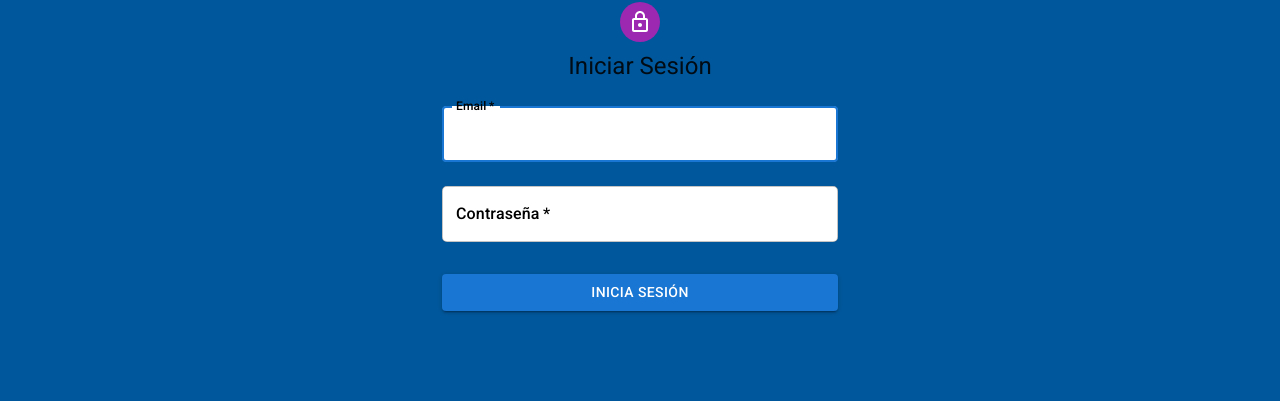
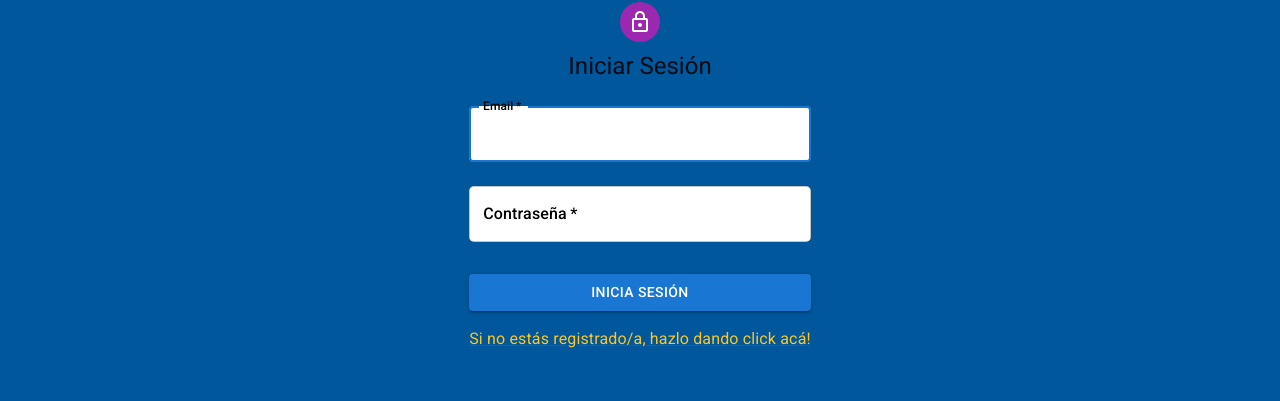
Before and after one commit to Franco-Odone/proyecto5M3BUDD-ecommerce-front, a React (Create React App) app: page /inicio-de-sesion in a window 1280 px wide. Shown: the part 118-519 px from the top of the page. Built offline with nearby package versions, Linux system fonts and the light colour scheme; no server answers.

Commit message:
integracion con paypal y detalles en otros componentes

```diff
--- a/package.json
+++ b/package.json
@@ -20,6 +20,7 @@
     "react-redux": "^8.0.5",
     "react-router-dom": "^6.6.1",
     "react-scripts": "5.0.1",
+    "sweetalert2": "^11.7.0",
     "web-vitals": "^2.1.4"
   },
   "scripts": {
--- a/src/components/Checkout/PaypalCheckoutButton.js
+++ b/src/components/Checkout/PaypalCheckoutButton.js
@@ -1,12 +1,12 @@
 import { useEffect, useState, useContext } from "react";
 import { useNavigate } from "react-router-dom";
+
+import Swal from "sweetalert2";
 
 import { PayPalButtons } from "@paypal/react-paypal-js";
 import { ProductContext } from "../context/ProductContext";
 
 const PaypalCheckoutButton = (props) => {
-  // const [paidFor, setPaidFor] = useState(false);
-  // const [error, setError] = useState(null);
   let { setUpdateUserProfile } = useContext(ProductContext);
 
   const [total, setTotal] = useState(props.cartTotal);
@@ -16,17 +16,6 @@ const PaypalCheckoutButton = (props) => {
   useEffect(() => {
     setTotal(props.cartTotal);
   }, [props.cartTotal]);
-
-  // const handleOnClick = (data, actions) => {
-  //   // Validate on button click, client or server side
-  //   const hasAlreadyBoughtProduct = false;
-  //   if (hasAlreadyBoughtProduct) {
-  //     // setError("El producto ya ha sido comprado");
-  //     return actions.reject();
-  //   } else {
-  //     return actions.resolve();
-  //   }
-  // };
 
   const onCreateOrder = (data, actions) => {
     return actions.order.create({
@@ -41,54 +30,45 @@ const PaypalCheckoutButton = (props) => {
   };
 
   const onApproveOrder = async (data, actions) => {
-    await actions.order.capture().then((details) => {
+    const ownerOrder = await actions.order.capture().then(async (details) => {
       const name = details.payer.name.given_name;
-      alert(
-        `Transacción completada a nombre de: ${name} (titular cuenta PayPal).`
-      );
+      return name;
     });
 
-    handleApprove(data.orderID);
-    alert("Gracias por su compra!");
-  };
+    await Swal.fire(
+      `Transacción completada a nombre de: ${ownerOrder} (titular cuenta PayPal).`
+    );
 
-  const handleApprove = (orderID) => {
     // Call backend function to fulfill order
 
-    // If response is success
-    // setPaidFor(true);
-    // console.log(paidFor);
     props.clearCart();
     navigate("/mi-perfil");
 
     // Refresh user´s account or subscription status
     setUpdateUserProfile(props.cartUpdate);
+    await Swal.fire(`Orden: "${data.orderID}", aprobada con éxito.`);
 
-    alert(`Orden n°: "${orderID}", aprovada con éxito.`);
-    // if the response is error
-    // alert("Your payment was processed successfully. However, we are unable to fulfill your purchase. Please contact us at support for assistance")
+    Swal.fire("Gracias por su compra!");
   };
 
   const onCancelOrder = () => {
     // Display cancel message, modal or redirect user to cancel page or back to cart
-    // setPaidFor(false);
+    Swal.fire({
+      icon: "error",
+      title: "Oops...",
+      text: "Compra cancelada... :(",
+    });
     navigate("/cart-checkout");
   };
 
   const onErrorOrder = (err) => {
-    // setError(err);
     console.log("PayPal Checkout onError", err);
+    Swal.fire({
+      icon: "error",
+      title: "PayPal Checkout onError",
+      text: err,
+    });
   };
-
-  // if (paidFor) {
-  //   // Display success message, modal o redirect user to success page
-  //   alert("Gracias por su compra!");
-  // }
-
-  // if (error) {
-  //   // Display error message, modal or redirect to error page
-  //   alert(error);
-  // }
 
   return (
     <>
@@ -102,7 +82,6 @@ const PaypalCheckoutButton = (props) => {
         }}
         disabled={false}
         forceReRender={[total]}
-        // onClick={handleOnClick}
         createOrder={onCreateOrder}
         onApprove={onApproveOrder}
         onCancel={onCancelOrder}
--- a/src/components/Header/Header.js
+++ b/src/components/Header/Header.js
@@ -1,4 +1,4 @@
-import { useState } from "react";
+import { useState, useContext } from "react";
 import { Link } from "react-router-dom";
 import { useSelector, useDispatch } from "react-redux";
 
@@ -20,6 +20,7 @@ import PhoneIphoneIcon from "@mui/icons-material/PhoneIphone";
 
 import { CartBadge } from "../CartBadge/CartBadge";
 import { logoutUser } from "../../slicesDirectory/authSlice";
+import { ProductContext } from "../context/ProductContext";
 
 import "./header.css";
 
@@ -29,6 +30,8 @@ const pages = [
 ];
 
 const Header = () => {
+  let { setUpdateUserProfile } = useContext(ProductContext);
+
   // A hook to access the redux dispatch function.
   const dispatch = useDispatch();
   const auth = useSelector((state) => state.auth);
@@ -48,6 +51,7 @@ const Header = () => {
 
   const handleLogOut = () => {
     dispatch(logoutUser(null));
+    setUpdateUserProfile([]);
   };
 
   return (
--- a/src/components/InicioDeSesion/InicioDeSesion.js
+++ b/src/components/InicioDeSesion/InicioDeSesion.js
@@ -1,8 +1,10 @@
 import { useEffect } from "react";
-import { useNavigate } from "react-router-dom";
+import { Link as RouterLink, useNavigate } from "react-router-dom";
+
 import { useDispatch, useSelector } from "react-redux";
 
 import {
+  Link,
   Avatar,
   Button,
   CssBaseline,
@@ -68,7 +70,12 @@ const InicioDeSesion = () => {
             component="form"
             onSubmit={handleSubmit}
             noValidate
-            sx={{ mt: 1 }}
+            sx={{
+              mt: 1,
+              display: "flex",
+              flexDirection: "column",
+              alignItems: "center",
+            }}
           >
             <TextField
               margin="normal"
@@ -77,7 +84,7 @@ const InicioDeSesion = () => {
               id="email"
               label="Email"
               name="email"
-              autoComplete="email"
+              autoComplete="off"
               autoFocus
               InputLabelProps={{
                 style: {
@@ -98,7 +105,7 @@ const InicioDeSesion = () => {
               label="Contraseña"
               type="password"
               id="password"
-              autoComplete="current-password"
+              autoComplete="off"
               InputLabelProps={{
                 style: {
                   color: "#000000",
@@ -120,6 +127,17 @@ const InicioDeSesion = () => {
                 ? "Registrando los datos..."
                 : "Inicia Sesión"}
             </Button>
+            <Link
+              component={RouterLink}
+              className="link"
+              to={"/registro-de-usuario"}
+              sx={{
+                color: "#ffc622",
+                textAlign: "center",
+              }}
+            >
+              Si no estás registrado/a, hazlo dando click acá!
+            </Link>
           </Box>
           {auth.loginStatus === "rejected" && (
             <Typography
--- a/src/components/RegistroDeUsuario/RegistroDeUsuario.js
+++ b/src/components/RegistroDeUsuario/RegistroDeUsuario.js
@@ -1,8 +1,9 @@
 import { useEffect } from "react";
-import { useNavigate } from "react-router-dom";
+import { useNavigate, Link as RouterLink } from "react-router-dom";
 import { useDispatch, useSelector } from "react-redux";
 
 import {
+  Link,
   Avatar,
   Button,
   CssBaseline,
@@ -66,12 +67,17 @@ const RegistroDeUsuario = () => {
             component="form"
             noValidate
             onSubmit={handleSubmit}
-            sx={{ mt: 3 }}
+            sx={{
+              mt: 3,
+              display: "flex",
+              flexDirection: "column",
+              alignItems: "center",
+            }}
           >
             <Grid container spacing={2}>
               <Grid item xs={12}>
                 <TextField
-                  autoComplete="given-name"
+                  autoComplete="off"
                   name="username"
                   required
                   fullWidth
@@ -97,7 +103,7 @@ const RegistroDeUsuario = () => {
                   id="email"
                   label="Email"
                   name="email"
-                  autoComplete="email"
+                  autoComplete="off"
                   InputLabelProps={{
                     style: {
                       color: "#000000",
@@ -118,7 +124,7 @@ const RegistroDeUsuario = () => {
                   label="Contraseña"
                   type="password"
                   id="password"
-                  autoComplete="new-password"
+                  autoComplete="off"
                   InputLabelProps={{
                     style: {
                       color: "#000000",
@@ -142,6 +148,18 @@ const RegistroDeUsuario = () => {
                 ? "Registrando los datos..."
                 : "Regístrate"}
             </Button>
+            <Link
+              component={RouterLink}
+              className="link"
+              to={"/inicio-de-sesion"}
+              sx={{
+                color: "#ffc622",
+                textAlign: "center",
+                m: "auto",
+              }}
+            >
+              Si ya estás registrado/a, haz click acá!
+            </Link>
           </Box>
           {auth.registerStatus === "rejected" && (
             <Typography
```
Also changed, not shown: src/img/product-9.png (added), 1 other file (tests, documents, lock files or other folders).
